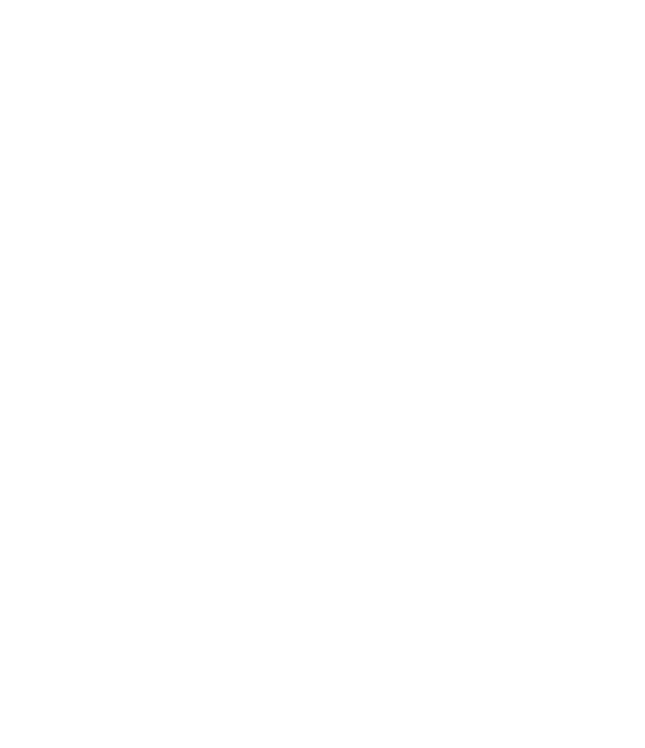
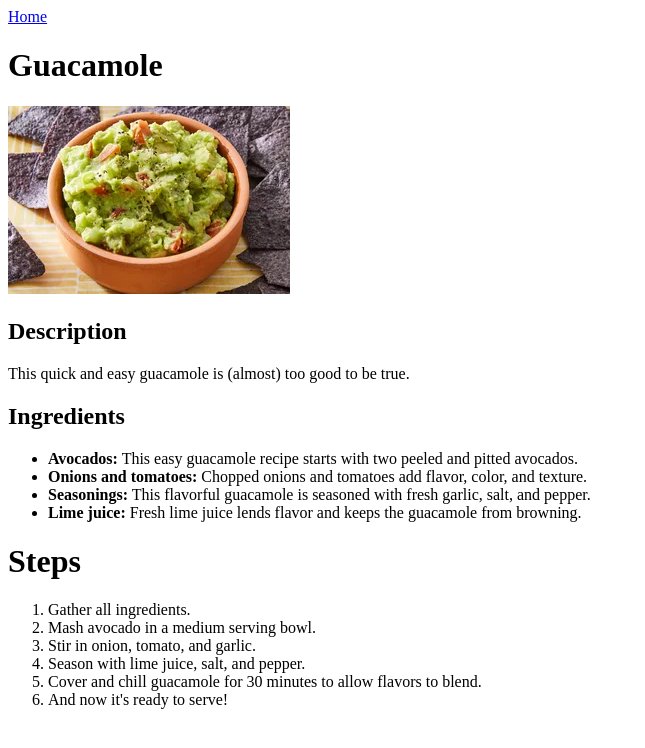
Before and after one commit to slepr66/odin_recipes, a plain HTML site: page recipes/guacamole.html in a window 1280 px wide. Shown: the whole page, without its empty margins (0-645 px from the left). Drawn offline with Linux system fonts and the light colour scheme.

Commit message:
Added a gaucomole recipe page

```diff
--- a/recipes/guacamole.html
+++ b/recipes/guacamole.html
@@ -0,0 +1,30 @@
+<!DOCTYPE html>
+<html lang="en">
+    <head>
+        <meta charset="UTF-8">
+        <title>Odin Recipes</title>
+    </head>
+    <body>
+        <a href="../index.html">Home</a>
+        <h1>Guacamole</h1>
+        <img src="../images/guacamole.jpg" alt="A bowl of guacamole">
+        <h2>Description</h2>
+        <p>This quick and easy guacamole is (almost) too good to be true.</p>
+        <h2>Ingredients</h2>
+        <ul>
+            <li><b>Avocados:</b> This easy guacamole recipe starts with two peeled and pitted avocados.</li>
+            <li><b>Onions and tomatoes:</b> Chopped onions and tomatoes add flavor, color, and texture.</li>
+            <li><b>Seasonings:</b> This flavorful guacamole is seasoned with fresh garlic, salt, and pepper.</li>
+            <li><b>Lime juice:</b> Fresh lime juice lends flavor and keeps the guacamole from browning.</li>
+        </ul>
+        <h1>Steps</h1>
+        <ol>
+            <li>Gather all ingredients.</li>
+            <li>Mash avocado in a medium serving bowl.</li>
+            <li>Stir in onion, tomato, and garlic.</li>
+            <li>Season with lime juice, salt, and pepper.</li>
+            <li>Cover and chill guacamole for 30 minutes to allow flavors to blend.</li>
+            <li>And now it's ready to serve!</li>
+        </ol>
+    </body>
+</html>
```
Also changed, not shown: recipes/brownies.html (+1 -1 lines), recipes/lasagna.html (+1 -1 lines).
